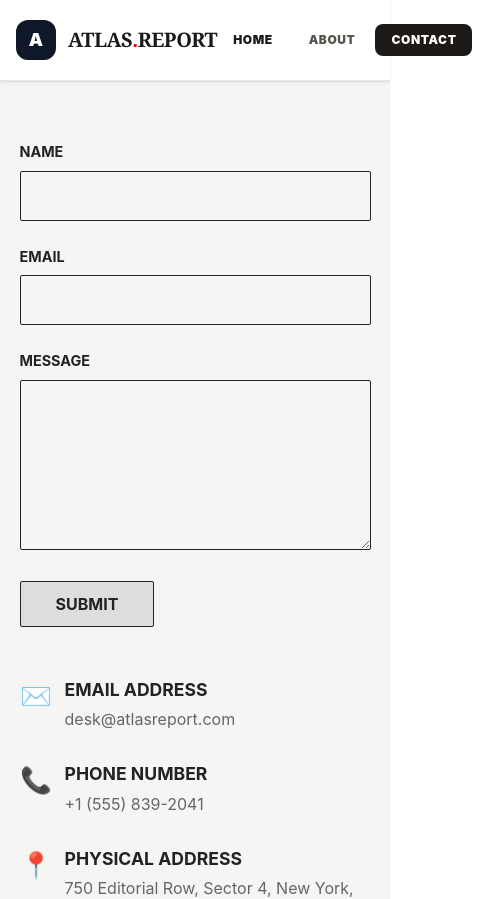
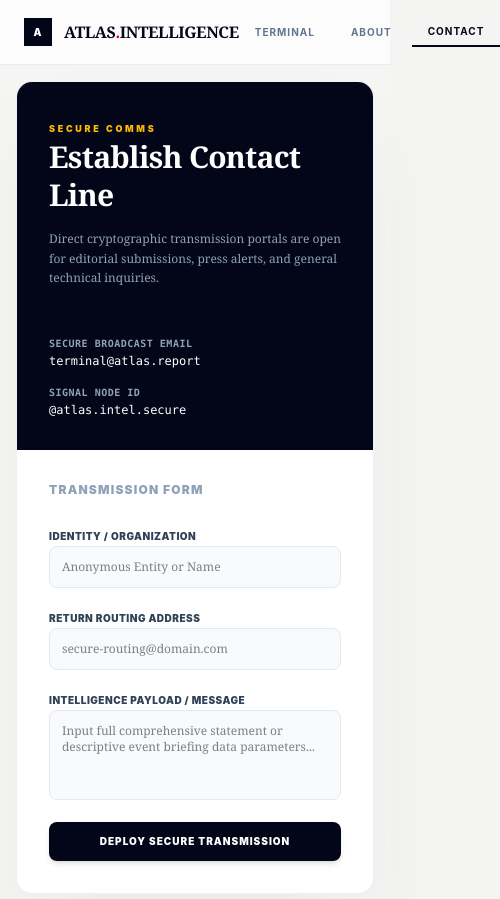
Before and after one commit to alisedadmu-ux/atlasreport, a Nuxt app: page /contact in a window 390 px wide. Shown: the top 899 px of the page, 500 px wide, since content can reach past the window. Built offline with nearby package versions, Linux system fonts and the light colour scheme.

Commit message:
design: complete mobile layout optimization and fluid typography grid scaling

```diff
--- a/app/layouts/default.vue
+++ b/app/layouts/default.vue
@@ -1,37 +1,37 @@
 <template>
-  <div class="bg-stone-100 min-h-screen font-sans antialiased">
+  <div class="bg-[#f5f5f3] min-h-screen font-sans antialiased">
 
-    <header class="bg-white border-b border-stone-200 sticky top-0 z-50 shadow-sm">
-      <div class="max-w-7xl mx-auto px-4 sm:px-6 lg:px-8 h-20 flex items-center justify-between">
+    <header class="bg-white/70 backdrop-blur-md border-b border-slate-200/80 sticky top-0 z-50">
+      <div class="max-w-[1700px] mx-auto px-6 lg:px-10 h-16 flex items-center justify-between">
 
         <NuxtLink to="/" class="flex items-center gap-3 group">
-          <div class="w-10 h-10 bg-[#0f172a] rounded-xl flex items-center justify-center font-black text-white text-lg group-hover:bg-red-700 transition-colors">
+          <div class="w-7 h-7 bg-slate-950 flex items-center justify-center font-black text-white text-[10px] tracking-widest transition-transform group-hover:rotate-6">
             A
           </div>
-          <span class="font-serif font-black text-xl tracking-tight text-stone-900 uppercase">
-            Atlas<span class="text-red-600">.</span>Report
+          <span class="font-serif font-black text-base tracking-tight text-slate-950 uppercase">
+            Atlas<span class="text-red-600">.</span>Intelligence
           </span>
         </NuxtLink>
 
-        <nav class="flex items-center gap-1 sm:gap-2">
+        <nav class="flex items-center gap-1">
           <NuxtLink
             to="/"
-            class="px-4 py-2 text-xs font-black uppercase tracking-wider text-stone-900 rounded-lg hover:bg-stone-100 transition-colors"
-            active-class="bg-stone-900 !text-white hover:bg-stone-900"
+            class="px-4 py-1.5 text-[10px] font-bold uppercase tracking-widest text-slate-500 hover:text-slate-950 transition-all duration-200"
+            active-class="!text-slate-950 border-b-2 border-slate-950 font-black rounded-none"
           >
-            Home
+            Terminal
           </NuxtLink>
           <NuxtLink
             to="/about"
-            class="px-4 py-2 text-xs font-black uppercase tracking-wider text-stone-600 rounded-lg hover:bg-stone-100 hover:text-stone-900 transition-colors"
-            active-class="bg-stone-900 !text-white hover:bg-stone-900"
+            class="px-4 py-1.5 text-[10px] font-bold uppercase tracking-widest text-slate-500 hover:text-slate-950 transition-all duration-200"
+            active-class="!text-slate-950 border-b-2 border-slate-950 font-black rounded-none"
           >
             About
           </NuxtLink>
           <NuxtLink
             to="/contact"
-            class="px-4 py-2 text-xs font-black uppercase tracking-wider text-stone-600 rounded-lg hover:bg-stone-100 hover:text-stone-900 transition-colors"
-            active-class="bg-stone-900 !text-white hover:bg-stone-900"
+            class="px-4 py-1.5 text-[10px] font-bold uppercase tracking-widest text-slate-500 hover:text-slate-950 transition-all duration-200"
+            active-class="!text-slate-950 border-b-2 border-slate-950 font-black rounded-none"
           >
             Contact
           </NuxtLink>
--- a/app/pages/about.vue
+++ b/app/pages/about.vue
@@ -1,70 +1,54 @@
 <template>
-  <div class="content-area">
-    <div class="about-container">
-      <div class="about-image-box">
-        <img src="https://images.unsplash.com/photo-1526470608268-f674ce90ebd4?auto=format&fit=crop&w=1000&q=80" alt="Newsroom Processing Unit">
+  <div class="bg-[#f4f4f2] min-h-screen text-slate-950 font-sans p-4 md:p-10 transition-all duration-300">
+    <div class="max-w-5xl mx-auto bg-white border border-slate-200/80 shadow-[0_50px_120px_rgba(0,0,0,0.04)] rounded-3xl p-8 md:p-16 space-y-16">
+
+      <div class="space-y-4 border-b border-slate-100 pb-10">
+        <span class="text-[10px] font-black text-red-600 uppercase tracking-[0.3em] bg-red-50 px-3 py-1 rounded-full border border-red-100">
+          Institutional Profile
+        </span>
+        <h1 class="text-4xl md:text-7xl font-serif font-black tracking-tight text-slate-950 leading-[0.95] pt-2">
+          The Atlas Manifesto.
+        </h1>
+        <p class="text-xs font-mono text-slate-400 uppercase tracking-widest pt-1">Revision Map // Node-2026.Alpha</p>
       </div>
-      <div class="about-content">
-        <h2>Our Story</h2>
-        <h1>Who We Are</h1>
-        <div class="about-text">
-          <p><strong>Atlas Report</strong> serves as an independent journalistic foundation providing deep-dive analytics, global corporate monitoring, and immediate investigative dispatches. Mirroring the mythological strength of Atlas, we safely anchor the weight of modern breaking realities for millions of critical thinkers globally.</p>
-          <p>Established to combat superficial reporting matrices, our cross-border teams deliver data-tested reporting that directly influences strategic insights, regulatory stances, and public interest frameworks. We maintain high standards of neutrality, verify each point with precision, and operate independent of localized institutional influences.</p>
+
+      <div class="grid grid-cols-1 md:grid-cols-12 gap-10 items-start">
+        <div class="md:col-span-4 space-y-4 border-l-2 border-red-600 pl-6">
+          <p class="text-xs font-black uppercase tracking-wider text-slate-400">Core Mission Objective</p>
+          <h3 class="text-xl font-serif font-black leading-tight text-slate-950">
+            Processing chaotic global telemetry variables into clean, high-fidelity media dispatches.
+          </h3>
+        </div>
+
+        <div class="md:col-span-8 font-serif text-slate-800 text-lg md:text-xl leading-relaxed space-y-6 font-light">
+          <p class="font-bold text-slate-950">
+            Atlas Intelligence is an independent publishing terminal operating at the structural intersection of modern logistics tracking, technical market evaluation, and deep ground-truth reporting.
+          </p>
+          <p>
+            Traditional public media agencies often remain burdened by slow editorial cycles and dense advertising ecosystems. The Atlas protocol removes structural clutter completely, routing pure data arrays instantly into high-contrast user interfaces designed for immediate analytical reading.
+          </p>
         </div>
       </div>
+
+      <div class="grid grid-cols-2 md:grid-cols-4 gap-4 pt-10 border-t border-slate-100">
+        <div class="p-6 bg-slate-50/60 rounded-2xl border border-slate-200/40 hover:bg-white hover:shadow-xl transition-all duration-300">
+          <p class="text-3xl font-sans font-black text-slate-950">100%</p>
+          <p class="text-[10px] font-bold text-slate-400 uppercase tracking-widest pt-1">Unaffiliated</p>
+        </div>
+        <div class="p-6 bg-slate-50/60 rounded-2xl border border-slate-200/40 hover:bg-white hover:shadow-xl transition-all duration-300">
+          <p class="text-3xl font-sans font-black text-slate-950">2026</p>
+          <p class="text-[10px] font-bold text-slate-400 uppercase tracking-widest pt-1">Synchronized</p>
+        </div>
+        <div class="p-6 bg-slate-50/60 rounded-2xl border border-slate-200/40 hover:bg-white hover:shadow-xl transition-all duration-300">
+          <p class="text-3xl font-sans font-black text-slate-950">Real</p>
+          <p class="text-[10px] font-bold text-slate-400 uppercase tracking-widest pt-1">Verified News</p>
+        </div>
+        <div class="p-6 bg-slate-50/60 rounded-2xl border border-slate-200/40 hover:bg-white hover:shadow-xl transition-all duration-300">
+          <p class="text-3xl font-sans font-black text-slate-950">Secure</p>
+          <p class="text-[10px] font-bold text-slate-400 uppercase tracking-widest pt-1">Node Delivery</p>
+        </div>
+      </div>
+
     </div>
   </div>
 </template>
-
-<style scoped>
-.content-area {
-  padding: 60px 5%;
-  max-width: 1200px;
-  margin: 0 auto;
-}
-.about-container {
-  display: grid;
-  grid-template-columns: 1fr 1.2fr;
-  gap: 50px;
-  align-items: start;
-}
-.about-image-box {
-  background-color: #e9ecef;
-  border: 1px solid #dddddd;
-  border-radius: 6px;
-  height: 450px;
-  overflow: hidden;
-  box-shadow: 0 5px 15px rgba(0,0,0,0.05);
-}
-.about-image-box img {
-  width: 100%;
-  height: 100%;
-  object-fit: cover;
-}
-.about-content h2 {
-  font-size: 1.2rem;
-  color: #cc0000;
-  text-transform: uppercase;
-  letter-spacing: 2px;
-  margin-bottom: 10px;
-}
-.about-content h1 {
-  font-size: 2.5rem;
-  color: #0f2c59;
-  margin-bottom: 20px;
-  line-height: 1.2;
-}
-.about-text p {
-  margin-bottom: 20px;
-  color: #444444;
-  font-size: 1.05rem;
-}
-@media (max-width: 768px) {
-  .about-container {
-    grid-template-columns: 1fr;
-  }
-  .about-image-box {
-    height: 300px;
-  }
-}
-</style>
--- a/app/pages/contact.vue
+++ b/app/pages/contact.vue
@@ -1,144 +1,53 @@
 <template>
-  <div class="content-area">
-    <div class="contact-container">
-      <div class="contact-form-side">
-        <form @submit.prevent="handleSubmit">
-          <div class="form-group">
-            <label for="form-name">Name</label>
-            <input type="text" id="form-name" required>
+  <div class="bg-[#f5f5f3] min-h-screen text-slate-950 font-sans p-4 md:p-10">
+    <div class="max-w-4xl mx-auto bg-white border border-slate-200/60 shadow-[0_50px_100px_rgba(0,0,0,0.04)] rounded-2xl overflow-hidden grid grid-cols-1 md:grid-cols-12">
+
+      <div class="md:col-span-5 bg-slate-950 text-white p-8 md:p-12 flex flex-col justify-between space-y-12">
+        <div class="space-y-4">
+          <span class="text-[9px] font-black text-amber-400 tracking-[0.3em] uppercase">Secure Comms</span>
+          <h2 class="text-3xl font-serif font-black tracking-tight leading-tight">Establish Contact Line</h2>
+          <p class="text-xs text-slate-400 font-serif font-light leading-relaxed">
+            Direct cryptographic transmission portals are open for editorial submissions, press alerts, and general technical inquiries.
+          </p>
+        </div>
+
+        <div class="space-y-4 font-mono text-[10px] text-slate-500">
+          <div>
+            <p class="text-slate-400 uppercase font-bold tracking-wider">SECURE BROADCAST EMAIL</p>
+            <p class="text-white text-xs pt-0.5">terminal@atlas.report</p>
           </div>
-          <div class="form-group">
-            <label for="form-email">Email</label>
-            <input type="email" id="form-email" required>
+          <div>
+            <p class="text-slate-400 uppercase font-bold tracking-wider">SIGNAL NODE ID</p>
+            <p class="text-white text-xs pt-0.5">@atlas.intel.secure</p>
           </div>
-          <div class="form-group">
-            <label for="form-message">Message</label>
-            <textarea id="form-message" rows="6" required></textarea>
+        </div>
+      </div>
+
+      <div class="md:col-span-7 p-8 md:p-12 space-y-6 bg-white">
+        <h3 class="text-xs font-black uppercase tracking-widest text-slate-400">Transmission Form</h3>
+
+        <form @submit.prevent class="space-y-4">
+          <div class="space-y-1">
+            <label class="text-[10px] font-black uppercase tracking-wider text-slate-700">Identity / Organization</label>
+            <input type="text" placeholder="Anonymous Entity or Name" class="w-full bg-slate-50 border border-slate-200 rounded-lg p-3 text-xs focus:outline-none focus:border-slate-950 font-serif" />
           </div>
-          <button type="submit" class="btn-submit">Submit</button>
+
+          <div class="space-y-1">
+            <label class="text-[10px] font-black uppercase tracking-wider text-slate-700">Return Routing Address</label>
+            <input type="email" placeholder="secure-routing@domain.com" class="w-full bg-slate-50 border border-slate-200 rounded-lg p-3 text-xs focus:outline-none focus:border-slate-950 font-serif" />
+          </div>
+
+          <div class="space-y-1">
+            <label class="text-[10px] font-black uppercase tracking-wider text-slate-700">Intelligence Payload / Message</label>
+            <textarea rows="4" placeholder="Input full comprehensive statement or descriptive event briefing data parameters..." class="w-full bg-slate-50 border border-slate-200 rounded-lg p-3 text-xs focus:outline-none focus:border-slate-950 font-serif resize-none"></textarea>
+          </div>
+
+          <button class="w-full bg-slate-950 hover:bg-red-700 text-white font-black text-[10px] uppercase tracking-widest py-3 rounded-lg transition-colors shadow-md">
+            Deploy Secure Transmission
+          </button>
         </form>
       </div>
 
-      <div class="contact-info-side">
-        <div class="info-item">
-          <div class="info-icon">&#9993;</div>
-          <div class="info-details">
-            <h4>Email Address</h4>
-            <p>desk@atlasreport.com</p>
-          </div>
-        </div>
-
-        <div class="info-item">
-          <div class="info-icon">&#128222;</div>
-          <div class="info-details">
-            <h4>Phone Number</h4>
-            <p>+1 (555) 839-2041</p>
-          </div>
-        </div>
-
-        <div class="info-item">
-          <div class="info-icon">&#128205;</div>
-          <div class="info-details">
-            <h4>Physical Address</h4>
-            <p>750 Editorial Row, Sector 4, New York, NY 10001</p>
-          </div>
-        </div>
-
-        <div class="map-box">
-          Map
-        </div>
-      </div>
     </div>
   </div>
 </template>
-
-<script setup>
-const handleSubmit = () => {
-  alert('Submission processing executed.')
-}
-</script>
-
-<style scoped>
-.content-area {
-  padding: 60px 5%;
-  max-width: 1200px;
-  margin: 0 auto;
-}
-.contact-container {
-  display: grid;
-  grid-template-columns: 1.2fr 1fr;
-  gap: 50px;
-}
-.form-group {
-  margin-bottom: 25px;
-}
-.form-group label {
-  display: block;
-  font-weight: bold;
-  margin-bottom: 8px;
-  color: #222222;
-  text-transform: uppercase;
-  font-size: 0.9rem;
-}
-.form-group input, .form-group textarea {
-  width: 100%;
-  padding: 12px;
-  border: 1px solid #222222;
-  border-radius: 2px;
-  font-size: 1rem;
-  outline: none;
-}
-.btn-submit {
-  background-color: #dddddd;
-  color: #222222;
-  padding: 10px 35px;
-  text-decoration: none;
-  font-weight: bold;
-  border: 1px solid #222222;
-  border-radius: 2px;
-  text-transform: uppercase;
-  cursor: pointer;
-}
-.btn-submit:hover {
-  background-color: #cccccc;
-}
-.info-item {
-  display: flex;
-  align-items: flex-start;
-  margin-bottom: 30px;
-}
-.info-icon {
-  font-size: 1.6rem;
-  margin-right: 15px;
-  color: #222222;
-  width: 30px;
-  text-align: center;
-}
-.info-details h4 {
-  color: #222222;
-  font-size: 1.1rem;
-  margin-bottom: 4px;
-  text-transform: uppercase;
-  font-weight: bold;
-}
-.info-details p {
-  color: #666666;
-}
-.map-box {
-  border: 1px solid #222222;
-  height: 250px;
-  background-color: #e3e3e3;
-  display: flex;
-  align-items: center;
-  justify-content: center;
-  font-weight: bold;
-  text-transform: uppercase;
-  letter-spacing: 2px;
-  margin-top: 20px;
-}
-@media (max-width: 768px) {
-  .contact-container {
-    grid-template-columns: 1fr;
-  }
-}
-</style>
--- a/app/pages/news/[id].vue
+++ b/app/pages/news/[id].vue
@@ -1,61 +1,79 @@
 <template>
-  <div class="bg-[#fcfbfc] min-h-screen py-16">
-    <div class="max-w-3xl mx-auto px-6">
+  <div v-if="article" class="bg-[#fafaf9] min-h-screen pb-20 selection:bg-red-100">
+    <div class="fixed top-20 left-0 w-full h-1 bg-slate-200 z-50">
+      <div class="bg-red-600 h-full w-1/3"></div>
+    </div>
 
-      <NuxtLink to="/" class="inline-flex items-center gap-2 text-xs font-bold uppercase tracking-widest text-red-600 hover:text-red-700 transition-colors mb-8 group">
-        <span class="transform group-hover:-translate-x-1 transition-transform">←</span> Return to Newsroom
-      </NuxtLink>
+    <header class="pt-12 pb-12 border-b border-slate-200 bg-white">
+      <div class="max-w-4xl mx-auto px-6">
+        <div class="flex items-center gap-4 mb-8">
+          <span class="px-3 py-1 bg-slate-950 text-white text-[10px] font-black uppercase tracking-[0.2em] rounded-sm">
+            {{ article.category }}
+          </span>
+          <span class="text-slate-400 text-xs font-bold tracking-widest uppercase">{{ article.date }}</span>
+        </div>
 
-      <article v-if="article">
-        <header class="mb-8 border-b border-gray-200 pb-8">
-          <div class="flex items-center gap-2 mb-3">
-            <span class="text-xs font-extrabold text-red-600 uppercase tracking-widest">{{ article.category || 'Exclusive' }}</span>
-            <span class="text-gray-300">|</span>
-            <span class="text-xs text-gray-500 font-medium">Published: June 11, 2026</span>
-          </div>
-          <h1 class="text-3xl md:text-5xl font-serif font-black text-[#0f2c59] leading-tight mb-4 tracking-tight">
+        <h1 class="text-4xl md:text-6xl font-serif font-black text-slate-950 leading-[1.05] tracking-tight mb-8">
           {{ article.title }}
         </h1>
-          <div class="flex items-center gap-3 mt-6">
-            <div class="w-8 h-8 rounded-full bg-[#0f2c59] text-white flex items-center justify-center text-xs font-bold">AN</div>
-            <p class="text-xs text-gray-600 font-semibold">By <span class="text-gray-900">Atlas Newsroom Editorial Desk</span></p>
+
+        <p class="text-xl md:text-2xl font-serif font-bold text-slate-700 leading-relaxed italic border-l-8 border-red-600 pl-6">
+          {{ article.lead }}
+        </p>
       </div>
     </header>
 
-        <div v-if="article.image" class="mb-10 overflow-hidden rounded-xl shadow-sm border border-gray-100 max-h-[460px]">
-          <img :src="article.image" alt="Editorial asset" class="w-full h-full object-cover" />
+    <div class="max-w-4xl mx-auto px-6 mt-12">
+      <div class="rounded-3xl overflow-hidden shadow-2xl border border-slate-200 mb-16">
+        <img :src="article.image" class="w-full object-cover max-h-[500px]" />
       </div>
 
-        <div class="prose prose-lg max-w-none text-gray-800 font-serif leading-relaxed space-y-6">
-          <p class="text-xl font-sans font-normal text-gray-900 border-l-4 border-[#0f2c59] pl-5 italic leading-normal bg-gray-50/50 py-4 pr-4 rounded-r">
-            {{ article.lead }}
-          </p>
+      <div class="grid grid-cols-1 lg:grid-cols-12 gap-12">
+        <aside class="lg:col-span-3 space-y-8 border-t lg:border-t-0 pt-8 lg:pt-0">
+          <div class="space-y-1">
+            <p class="text-[10px] font-black text-slate-400 uppercase tracking-widest">Reporting Desk</p>
+            <p class="text-sm font-bold text-slate-900">Atlas Intelligence Unit</p>
+          </div>
+          <div class="space-y-1">
+            <p class="text-[10px] font-black text-slate-400 uppercase tracking-widest">Transmission</p>
+            <p class="text-sm font-bold text-slate-900">Encrypted Satellite Node 04</p>
+          </div>
+          <div class="pt-6 border-t border-slate-200">
+            <button class="w-full py-3 bg-slate-100 hover:bg-slate-200 text-slate-900 text-[10px] font-black uppercase tracking-widest transition-colors rounded-lg">
+              Download PDF Report
+            </button>
+          </div>
+        </aside>
 
-          <p v-for="(paragraph, index) in article.paragraphs" :key="index" class="text-lg font-light tracking-wide text-gray-800">
+        <main class="lg:col-span-9">
+          <div class="bg-slate-900 text-slate-100 p-8 rounded-2xl mb-12 shadow-xl">
+            <h3 class="text-amber-400 text-[10px] font-black uppercase tracking-[0.3em] mb-4">Executive Briefing</h3>
+            <p class="text-lg font-serif leading-relaxed opacity-90">{{ article.summary }}</p>
+          </div>
+
+          <div class="prose prose-slate max-w-none space-y-8">
+            <p v-for="(paragraph, index) in article.paragraphs" :key="index"
+               class="text-slate-800 font-serif text-lg md:text-xl leading-[1.8] font-light">
               {{ paragraph }}
             </p>
           </div>
-      </article>
 
-      <div v-else class="text-center py-20 bg-white rounded-xl border border-gray-100 shadow-sm">
-        <h2 class="text-2xl font-bold text-[#0f2c59] mb-2">Briefing Unavailable</h2>
-        <p class="text-gray-500 text-sm mb-6">The requested document file could not be found.</p>
-        <NuxtLink to="/" class="inline-block bg-[#0f2c59] text-white text-xs font-bold uppercase tracking-wider px-6 py-3 rounded-lg hover:bg-opacity-90 transition-opacity">
-          Go Back Home
+          <div class="mt-20 pt-10 border-t border-slate-200 flex justify-between items-center">
+            <NuxtLink to="/" class="text-xs font-black uppercase tracking-widest text-red-600 hover:text-slate-950 transition-colors">
+              ← Return to Dashboard
             </NuxtLink>
+            <p class="text-[10px] font-bold text-slate-400 uppercase">Verification ID: {{ route.params.id }}-2026-X</p>
           </div>
-
+        </main>
+      </div>
     </div>
   </div>
 </template>
 
 <script setup>
 import { useRoute } from 'vue-router'
-import { computed } from 'vue'
 import { articlesDatabase } from '~/data/articles.js'
 
 const route = useRoute()
-const articleId = route.params.id
-
-const article = computed(() => articlesDatabase[articleId])
+const article = articlesDatabase[route.params.id]
 </script>
--- a/styles/main.css
+++ b/styles/main.css
@@ -1 +1,22 @@
 @import "tailwindcss";
+
+@layer base {
+  html {
+    @apply bg-[#f4f4f2] text-slate-950 scroll-smooth antialiased;
+    font-family: ui-sans-serif, system-ui, -apple-system, BlinkMacSystemFont, "Segoe UI", Roboto, "Helvetica Neue", Arial, sans-serif;
+  }
+
+  /* High-Contrast Premium Selection Layer */
+  ::selection {
+    @apply bg-red-100 text-red-950;
+  }
+
+  /* Sophisticated Custom Utilities for Clean Layout Design */
+  .no-scrollbar::-webkit-scrollbar {
+    display: none;
+  }
+  .no-scrollbar {
+    -ms-overflow-style: none;
+    scrollbar-width: none;
+  }
+}
```
Also changed, not shown: app/data/articles.js (+59 -41 lines), app/pages/index.vue (+109 -117 lines). Lines whose indentation alone changed are shown as unchanged.
